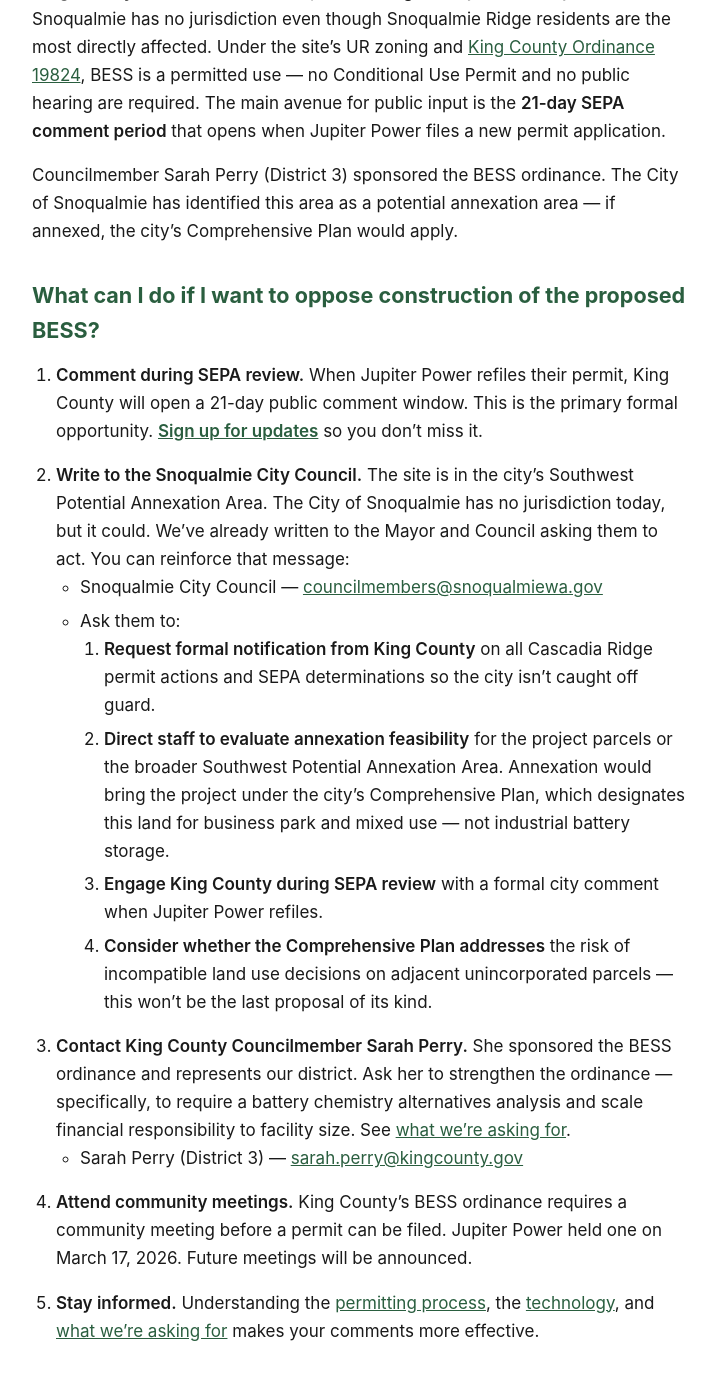
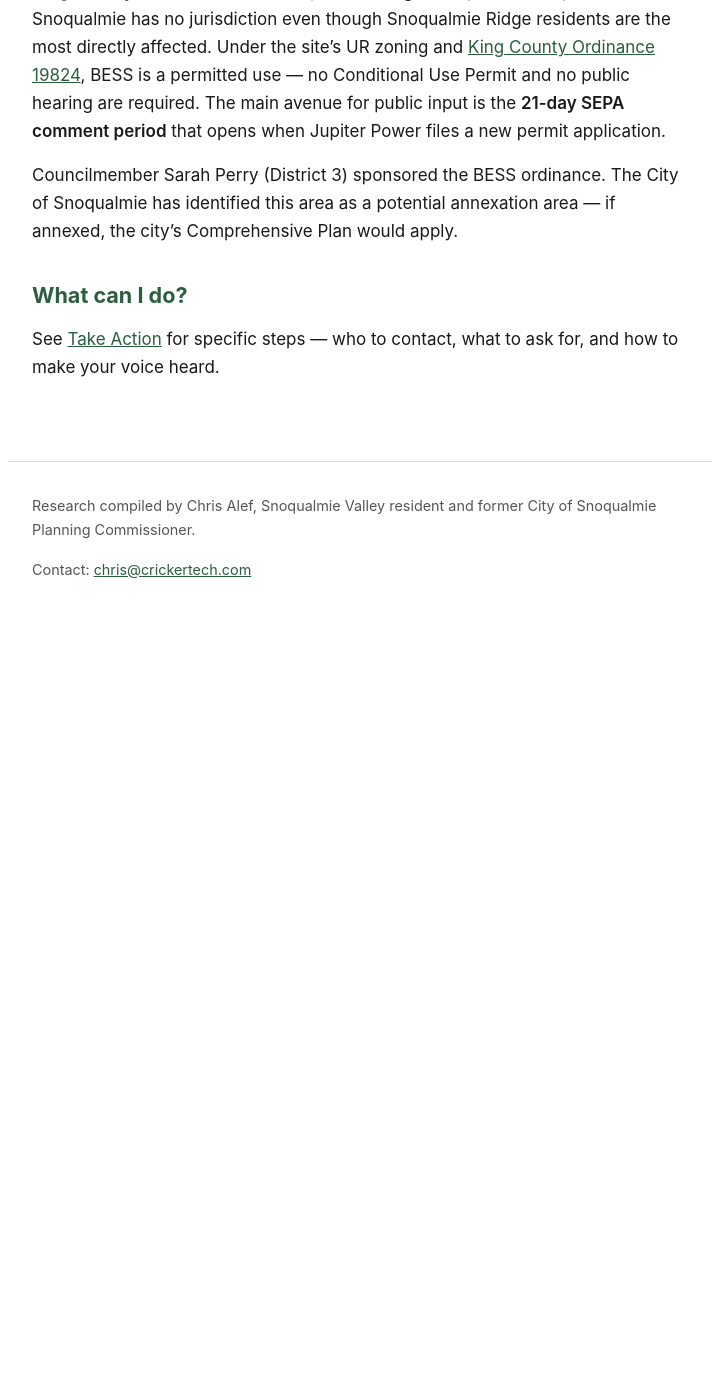
Before and after one commit to calef/cascadia-ridge-bess, a Jekyll site: the page built from _pages/faq.md, in a window 1280 px wide and 1400 px high, scrolled down 1674 px. Shown: the top 1380 px of the window, without its empty margins (280-995 px from the left). Built offline with Jekyll 4.4.1, drawn with Linux system fonts in a browser that asks for light colours; after the commit the page ends 2304 px from its top, so only the background shows below that.

Commit message:
Deploy site 2026-03-17-133649

```diff
--- a/_layouts/default.html
+++ b/_layouts/default.html
@@ -14,6 +14,7 @@
         <li><a href="{{ '/project' | relative_url }}">Project</a></li>
         <li><a href="{{ '/faq' | relative_url }}">FAQ</a></li>
         <li><a href="{{ '/what-we-are-asking' | relative_url }}">What We're Asking</a></li>
+        <li><a href="{{ '/take-action' | relative_url }}">Take Action</a></li>
         <li><a href="{{ '/subscribe' | relative_url }}" class="nav-cta">Stay Informed</a></li>
       </ul>
     </nav>
--- a/_pages/faq.md
+++ b/_pages/faq.md
@@ -27,21 +27,6 @@ Residents also raised concerns about proximity to neighborhoods and parks, impac
 
 Councilmember Sarah Perry (District 3) sponsored the BESS ordinance. The City of Snoqualmie has identified this area as a potential annexation area — if annexed, the city's Comprehensive Plan would apply.
 
-## What can I do if I want to oppose construction of the proposed BESS?
+## What can I do?
 
-1. **Comment during SEPA review.** When Jupiter Power refiles their permit, King County will open a 21-day public comment window. This is the primary formal opportunity. [**Sign up for updates**](/subscribe) so you don't miss it.
-
-2. **Write to the Snoqualmie City Council.** The site is in the city's Southwest Potential Annexation Area. The City of Snoqualmie has no jurisdiction today, but it could. We've already written to the Mayor and Council asking them to act. You can reinforce that message:
-   - Snoqualmie City Council — [councilmembers@snoqualmiewa.gov](mailto:councilmembers@snoqualmiewa.gov)
-   - Ask them to:
-     1. **Request formal notification from King County** on all Cascadia Ridge permit actions and SEPA determinations so the city isn't caught off guard.
-     2. **Direct staff to evaluate annexation feasibility** for the project parcels or the broader Southwest Potential Annexation Area. Annexation would bring the project under the city's Comprehensive Plan, which designates this land for business park and mixed use — not industrial battery storage.
-     3. **Engage King County during SEPA review** with a formal city comment when Jupiter Power refiles.
-     4. **Consider whether the Comprehensive Plan addresses** the risk of incompatible land use decisions on adjacent unincorporated parcels — this won't be the last proposal of its kind.
-
-3. **Contact King County Councilmember Sarah Perry.** She sponsored the BESS ordinance and represents our district. Ask her to strengthen the ordinance — specifically, to require a battery chemistry alternatives analysis and scale financial responsibility to facility size. See [what we're asking for](/what-we-are-asking).
-   - Sarah Perry (District 3) — [sarah.perry@kingcounty.gov](mailto:sarah.perry@kingcounty.gov)
-
-4. **Attend community meetings.** King County's BESS ordinance requires a community meeting before a permit can be filed. Jupiter Power held one on March 17, 2026. Future meetings will be announced.
-
-5. **Stay informed.** Understanding the [permitting process](/permitting), the [technology](/battery-technology), and [what we're asking for](/what-we-are-asking) makes your comments more effective.
+See [Take Action](/take-action) for specific steps — who to contact, what to ask for, and how to make your voice heard.
```
Also changed, not shown: _pages/take-action.md (added, +20 -0 lines), index.md (+8 -0 lines).
